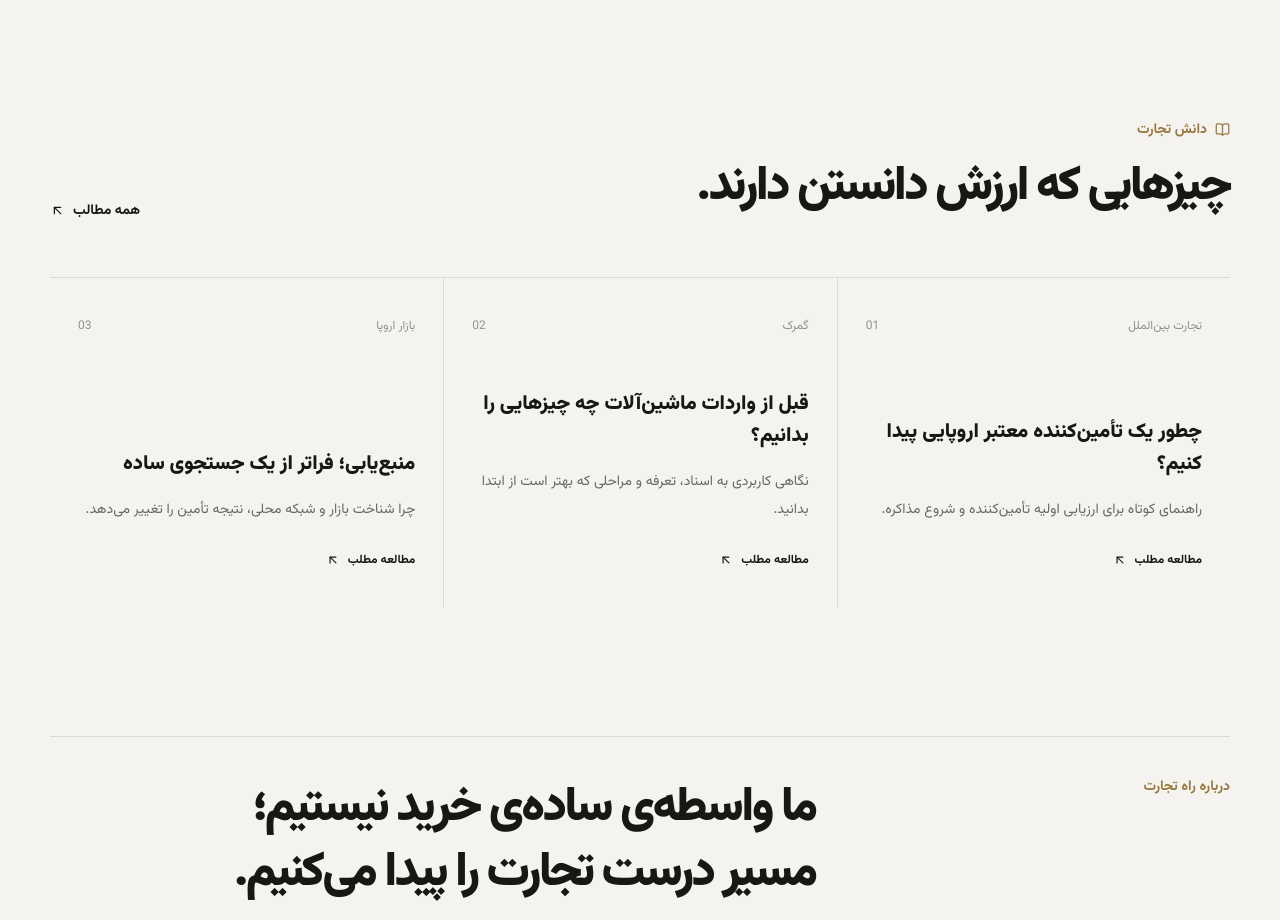
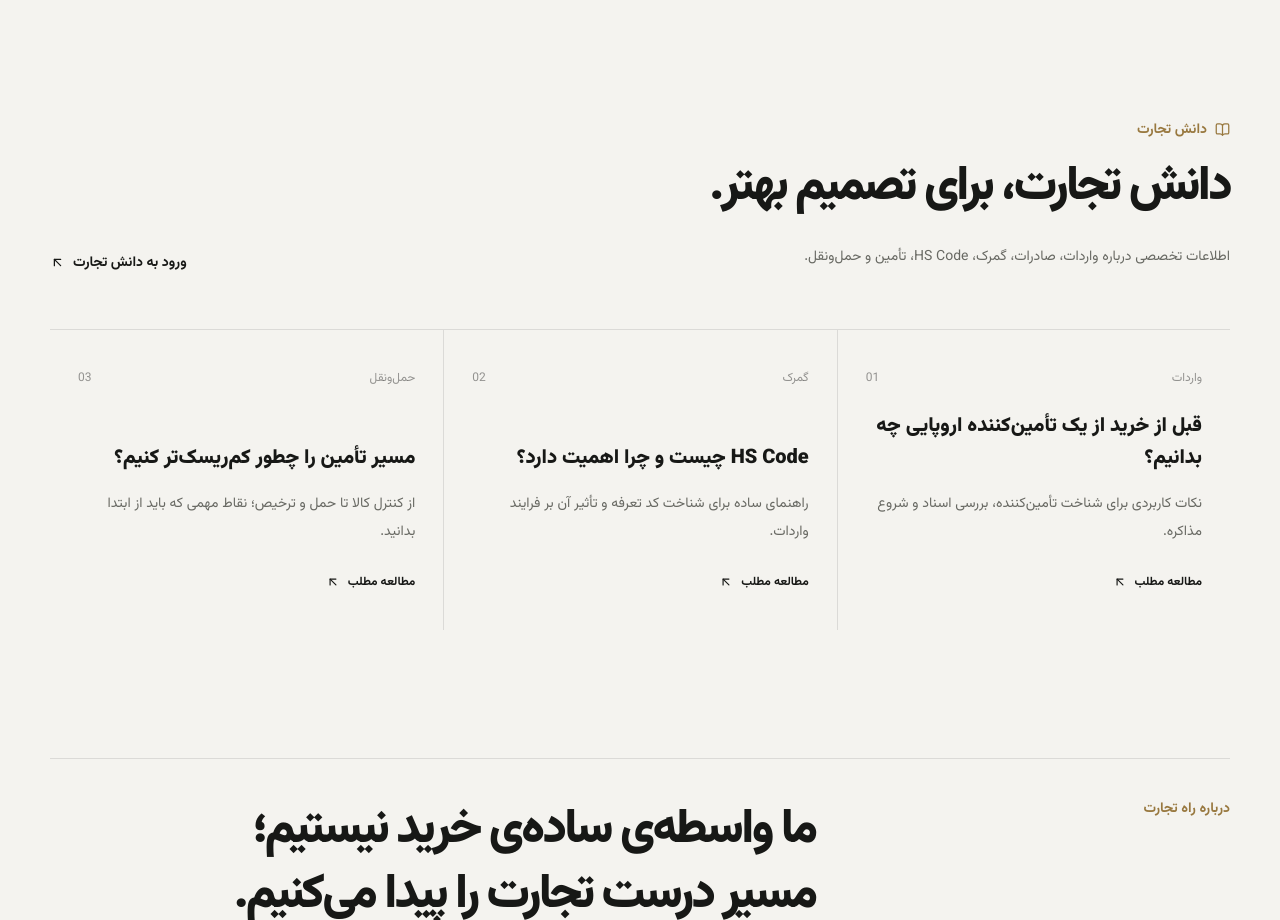
Before and after one commit to artinasd/import-export, a Next.js app: page / in a window 1280 px wide. Shown: the part 4000-4920 px from the top of the page. Built offline with nearby package versions, Linux system fonts and the light colour scheme.

Commit message:
Align trade knowledge section with client content plan

```diff
--- a/components/home/InsightsPreview.js
+++ b/components/home/InsightsPreview.js
@@ -1,35 +1,17 @@
 import { ArrowUpLeft, BookOpen } from "lucide-react";
 
 const articles = [
-  ["تجارت بین‌الملل", "چطور یک تأمین‌کننده معتبر اروپایی پیدا کنیم؟", "راهنمای کوتاه برای ارزیابی اولیه تأمین‌کننده و شروع مذاکره."],
-  ["گمرک", "قبل از واردات ماشین‌آلات چه چیزهایی را بدانیم؟", "نگاهی کاربردی به اسناد، تعرفه و مراحلی که بهتر است از ابتدا بدانید."],
-  ["بازار اروپا", "منبع‌یابی؛ فراتر از یک جستجوی ساده", "چرا شناخت بازار و شبکه محلی، نتیجه تأمین را تغییر می‌دهد."],
+  ["واردات", "قبل از خرید از یک تأمین‌کننده اروپایی چه بدانیم؟", "نکات کاربردی برای شناخت تأمین‌کننده، بررسی اسناد و شروع مذاکره."],
+  ["گمرک", "HS Code چیست و چرا اهمیت دارد؟", "راهنمای ساده برای شناخت کد تعرفه و تأثیر آن بر فرایند واردات."],
+  ["حمل‌ونقل", "مسیر تأمین را چطور کم‌ریسک‌تر کنیم؟", "از کنترل کالا تا حمل و ترخیص؛ نقاط مهمی که باید از ابتدا بدانید."],
 ];
 
 export default function InsightsPreview() {
   return (
     <section id="insights" className="bg-[#f4f3ef] py-24 lg:py-32">
       <div className="container-site">
-        <div className="mb-14 flex flex-col gap-6 sm:flex-row sm:items-end sm:justify-between">
-          <div>
-            <p className="mb-4 flex items-center gap-2 text-sm font-bold text-[#98783f]"><BookOpen size={15} /> دانش تجارت</p>
-            <h2 className="font-display max-w-2xl text-balance text-3xl font-black leading-[1.35] sm:text-5xl">چیزهایی که ارزش دانستن دارند.</h2>
-          </div>
-          <a href="#" className="flex w-fit items-center gap-2 text-sm font-bold transition hover:text-[#98783f]">همه مطالب <ArrowUpLeft size={15} /></a>
-        </div>
-
-        <div className="grid border-t border-black/10 md:grid-cols-3">
-          {articles.map(([category, title, text], index) => (
-            <article key={title} className={`group flex min-h-[330px] flex-col border-b border-black/10 py-8 md:border-b-0 md:px-7 md:py-10 ${index < 2 ? "md:border-l md:border-black/10" : ""}`}>
-              <div className="flex items-center justify-between text-xs text-black/40"><span>{category}</span><span>{String(index + 1).padStart(2, "0")}</span></div>
-              <div className="mt-auto">
-                <h3 className="text-xl font-black leading-8 transition duration-300 group-hover:text-[#98783f]">{title}</h3>
-                <p className="mt-4 max-w-sm text-sm leading-7 text-[#686963]">{text}</p>
-                <div className="mt-7 flex items-center gap-2 text-xs font-bold">مطالعه مطلب <ArrowUpLeft size={14} className="transition group-hover:-translate-x-1" /></div>
-              </div>
-            </article>
-          ))}
-        </div>
+        <div className="mb-14 flex flex-col gap-6 sm:flex-row sm:items-end sm:justify-between"><div><p className="mb-4 flex items-center gap-2 text-sm font-bold text-[#98783f]"><BookOpen size={15} /> دانش تجارت</p><h2 className="font-display max-w-2xl text-balance text-3xl font-black leading-[1.35] sm:text-5xl">دانش تجارت، برای تصمیم بهتر.</h2><p className="mt-5 max-w-xl text-sm leading-8 text-[#686963]">اطلاعات تخصصی درباره واردات، صادرات، گمرک، HS Code، تأمین و حمل‌ونقل.</p></div><a href="#" className="flex w-fit items-center gap-2 text-sm font-bold transition hover:text-[#98783f]">ورود به دانش تجارت <ArrowUpLeft size={15} /></a></div>
+        <div className="grid border-t border-black/10 md:grid-cols-3">{articles.map(([category, title, text], index) => <article key={title} className={`group flex min-h-[300px] flex-col border-b border-black/10 py-8 md:border-b-0 md:px-7 md:py-10 ${index < 2 ? "md:border-l md:border-black/10" : ""}`}><div className="flex items-center justify-between text-xs text-black/40"><span>{category}</span><span>{String(index + 1).padStart(2, "0")}</span></div><div className="mt-auto"><h3 className="text-xl font-black leading-8 transition duration-300 group-hover:text-[#98783f]">{title}</h3><p className="mt-4 max-w-sm text-sm leading-7 text-[#686963]">{text}</p><div className="mt-7 flex items-center gap-2 text-xs font-bold">مطالعه مطلب <ArrowUpLeft size={14} className="transition group-hover:-translate-x-1" /></div></div></article>)}</div>
       </div>
     </section>
   );
```
